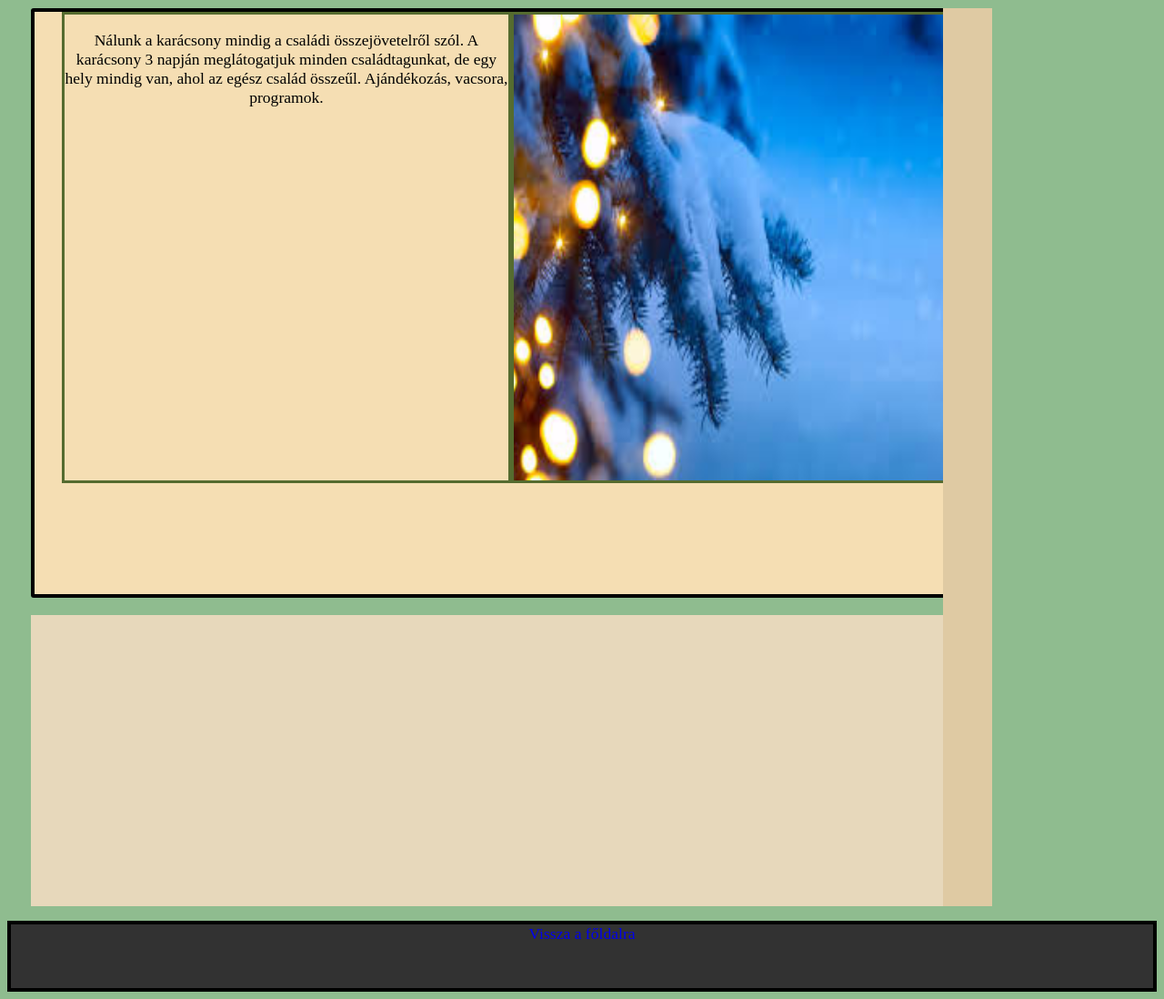
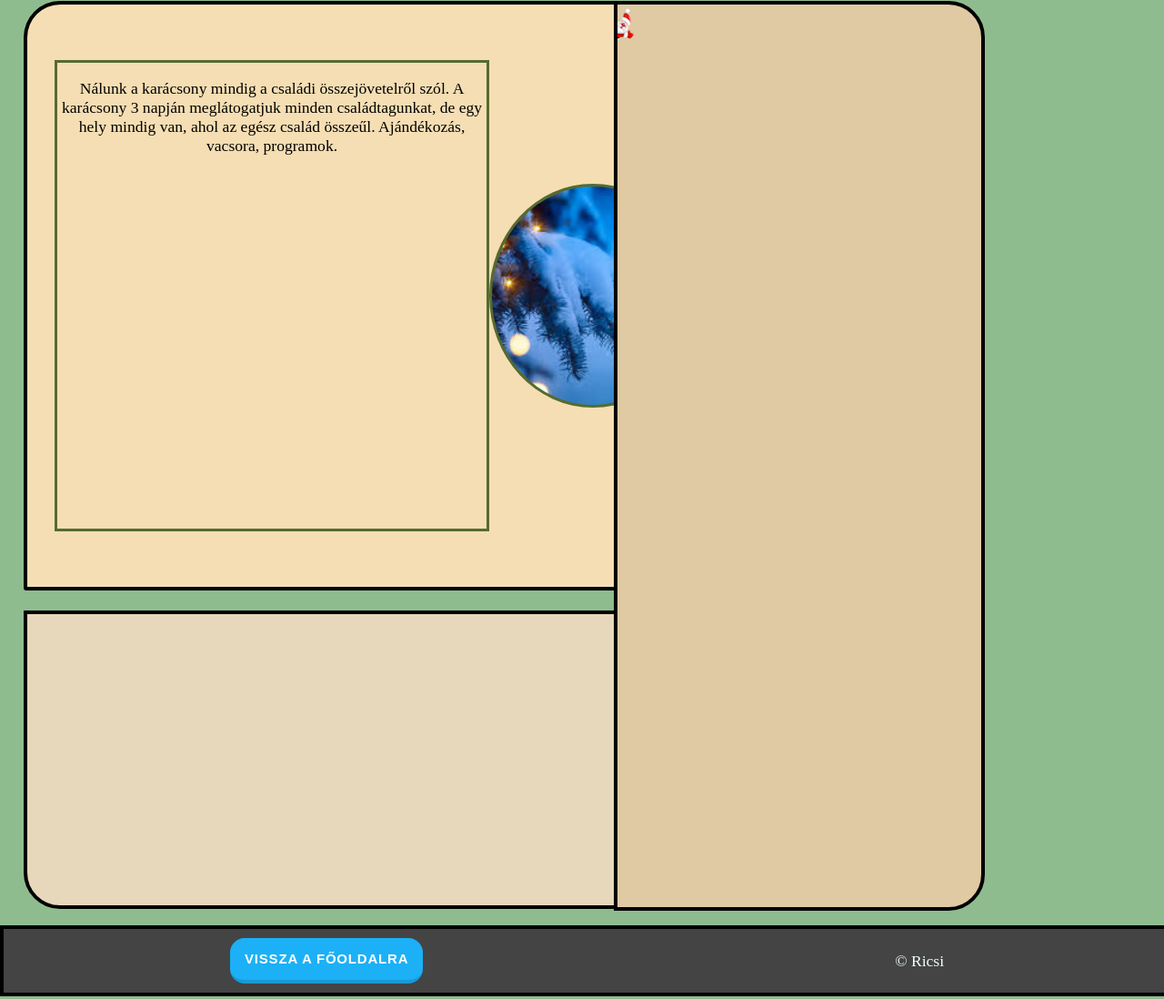
Before and after one commit to PMP981/Karacsonyi-Weblap, a plain HTML site: page ricsi.html in a window 1280 px wide. Shown: the part 159-1257 px from the top of the page at 91% size. Drawn offline with Linux system fonts and the light colour scheme.

Commit message:
sacvevevaev

```diff
--- a/css/mellekoldal.css
+++ b/css/mellekoldal.css
@@ -2,6 +2,7 @@ body{
     font-size: 1.1rem;
     font-family: 'Times New Roman', Times, serif;
     background-color: darkseagreen;
+    margin: auto;
     p{
         text-align: center;
     }
@@ -20,6 +21,8 @@ header{
     height: 120px;
     background-color: red;
     border: 4px black solid;
+    border-bottom-right-radius: 400px;
+    border-bottom-left-radius: 400px;
 }
 main{
     margin-top: 2rem;
@@ -34,18 +37,20 @@ main{
     background-color: wheat;
     border: 4px black solid;
     border-radius: 3px;
+    border-top-left-radius: 40px;
 }
 .main_flex{
     border: 3px darkolivegreen solid;
     width: 32rem;
     height: 32rem;
+    margin: auto;
 }
 a{
     margin-inline: auto;
     text-decoration: none;
 }
 a:hover {
-    transform: translateY(-10px);
+    transform: scale(103%);
 }
 h1{
     color: white;
@@ -61,22 +66,38 @@ img{
 footer{
     margin-top: 1rem;
     display: flex;
+    flex-direction: row;
+    row-gap: 3rem;
     grid-area: footer;
     gap: 1.3rem;
     height: 70px;
-    background-color: rgb(50, 50, 50);
+    background-color: rgb(68, 68, 68);
     border: 4px black solid;
+
+    div {
+        margin: auto;
+        color: azure;
+    }
 }
 aside {
     position: relative;
     right: 13rem;
-    width: 200%;
+    width: 25rem;
     display: flex;
+    flex-direction: column;
     gap: 1.3rem;
     grid-area: side;
     background-color: rgb(223, 202, 163);
-    height: auto;
+    height: 62rem;
+    margin: auto;
     margin-top: 2rem;
+    border: 4px black solid;
+    border-bottom-right-radius: 40px;
+    border-top-right-radius: 40px;
+    img {
+        width: 10%;
+        height: auto;
+    }
 }
 
 article {
@@ -89,4 +110,81 @@ article {
     grid-area: alul;
     background-color: rgb(231, 216, 187);
     height: 20rem;
+    border: 4px black solid;
+    border-bottom-left-radius: 40px;
 }
+
+.button-19 {
+  appearance: button;
+  background-color: #1899D6;
+  border: solid transparent;
+  border-radius: 16px;
+  border-width: 0 0 4px;
+  box-sizing: border-box;
+  color: #FFFFFF;
+  cursor: pointer;
+  display: inline-block;
+  font-family: din-round,sans-serif;
+  font-size: 15px;
+  font-weight: 700;
+  letter-spacing: .8px;
+  line-height: 20px;
+  margin: 0;
+  outline: none;
+  overflow: visible;
+  padding: 13px 16px;
+  text-align: center;
+  text-transform: uppercase;
+  touch-action: manipulation;
+  transform: translateZ(0);
+  transition: filter .2s;
+  user-select: none;
+  -webkit-user-select: none;
+  vertical-align: middle;
+  white-space: nowrap;
+  width: 100%;
+}
+
+.button-19:after {
+  background-clip: padding-box;
+  background-color: #1CB0F6;
+  border: solid transparent;
+  border-radius: 16px;
+  border-width: 0 0 4px;
+  bottom: -4px;
+  content: "";
+  left: 0;
+  position: absolute;
+  right: 0;
+  top: 0;
+  z-index: -1;
+}
+
+.button-19,
+.button-19:focus {
+  user-select: auto;
+}
+
+.button-19:hover:not(:disabled) {
+  filter: brightness(1.1);
+  -webkit-filter: brightness(1.1);
+}
+
+.button-19:disabled {
+  cursor: auto;
+}
+
+.button-19:active {
+  border-width: 4px 0 0;
+  background: none;
+}
+.bg2 {
+    background-image: url(../img/header_bg.jpg);
+    background-position: center;
+    background-repeat: no-repeat;
+    background-attachment: scroll;
+    background-size: cover;
+    border-radius: 100%;
+    width: 15rem;
+    height: 15rem;
+}
--- a/ricsi.html
+++ b/ricsi.html
@@ -10,26 +10,40 @@
     <header>
         <h1>Karácsonyi szokások</h1>
     </header>
+
     <main>
         <div class="main_flex">
             <p>Nálunk a karácsony mindig a családi összejövetelről szól. A karácsony 3 napján meglátogatjuk minden családtagunkat, de egy hely mindig van, ahol az egész család összeűl. Ajándékozás, vacsora, programok.</p>
         </div>
-        <div class="main_flex">
-            <img src="img/header_bg.jpg" alt="">
+        <div class="main_flex bg2">
+            <p></p>
         </div>
     </main>
+
     <aside>
+        <div>
+            <img src="img/santa_nobg.png" alt="">
+        </div>
         <div>
             <p></p>
         </div>
     </aside>
+
     <article>
         <div>
             <p></p>
         </div>
     </article>
+
     <footer>
-        <a href="index_1.html">Vissza a főldalra</a>
+        <div>
+            <a href="index_1.html">
+                <button class="button-19" role="button">Vissza a főoldalra</button>
+            </a>
+        </div>
+        <div>
+            <p>&copy; Ricsi</p>
+        </div>
     </footer>
 </body>
 </html>
```
Also changed, not shown: img/santa_nobg.png (added).
